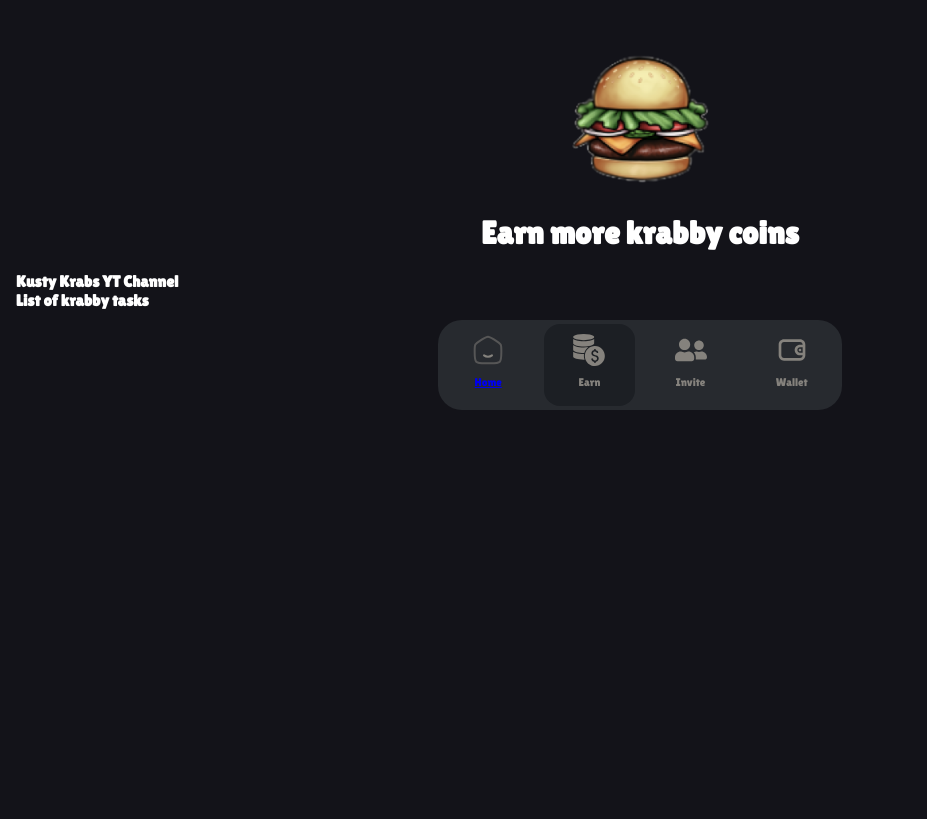
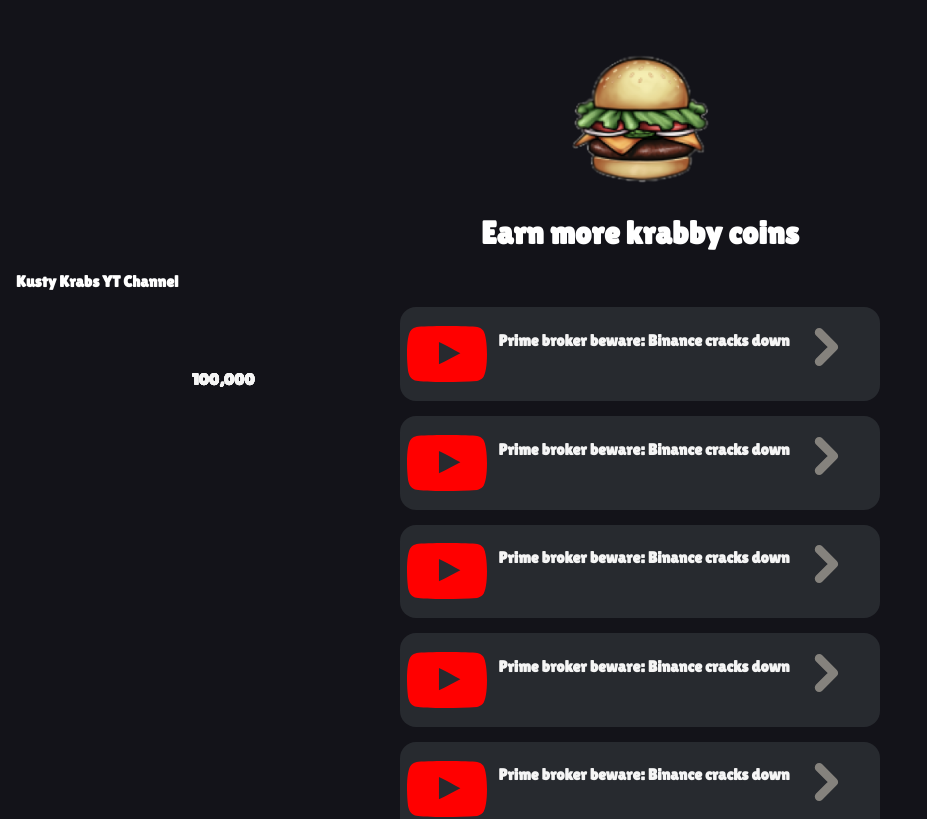
Before and after one commit to popcorn150/The-krusty-krabs-kitchen, a React (Create React App) app in the folder kusty-krabs-kitchen/: page /earn in a window 1280 px wide. Shown: the top 819 px of the page, without its empty margins (0-927 px from the left). Built offline with nearby package versions, Linux system fonts and the light colour scheme; the HTML template or start-up script is replaced by a standard one.

Commit message:
earn, tasks, btn modified

```diff
--- a/kusty-krabs-kitchen/src/Components/Tasks/Tasks.css
+++ b/kusty-krabs-kitchen/src/Components/Tasks/Tasks.css
@@ -0,0 +1,48 @@
+.task__style {
+    width: 80px;
+    height: 80px;
+    padding: 2px;
+}
+
+.task__container {
+    margin: 0 auto;
+    display: flex;
+    align-items: start;
+    align-self: center;
+    transform: translate(var(--tw-translate-x), var(--tw-translate-y) rotate(var(--tw-rotate)) skewX(var(--tw-skew-x)) skewY(var(--tw-skew-y)) scaleX(var(--tw-scale-x)) scaleY(var(--tw-scale-y)));
+    --tw-translate-x: 50%;
+    width: calc(100% - 2rem
+            /* 32px */
+        );
+    max-width: 30rem;
+    background-color: rgb(39, 42, 47, 1);
+    z-index: 50;
+    border-radius: 1rem;
+    font-size: 1rem;
+    line-height: 1rem;
+    margin-top: 15px;
+}
+
+.task__contents {
+    display: flex;
+    color: whitesmoke;
+    padding: 0.3rem;
+}
+
+.task__contents h3 {
+    font-size: 1rem;
+    padding-left: 0.6rem;
+    padding-top: 0.3rem;
+}
+
+.task__contents h4 {
+    position: absolute;
+    left: 12rem;
+    top: 21.9rem;
+}
+
+@media (max-width: 480px) {
+    .task__contents h4 {
+        left: 7rem;
+    }
+}
--- a/kusty-krabs-kitchen/src/Components/Tasks/Tasks.jsx
+++ b/kusty-krabs-kitchen/src/Components/Tasks/Tasks.jsx
@@ -0,0 +1,19 @@
+import React from 'react';
+import './Tasks.css';
+
+function TaskCard({ svgIcon1, title, subtitle, svgIcon2 }) {
+    return (
+        <>
+            <div className='task__container'>
+                <div className='task__contents'>
+                    <div dangerouslySetInnerHTML={{ __html: svgIcon1 }} className='task__style' />
+                    <h3>{title}</h3>
+                    <h4>{subtitle}</h4>
+                    <div dangerouslySetInnerHTML={{ __html: svgIcon2 }} />
+                </div>
+            </div>
+        </>
+    )
+}
+
+export default TaskCard;
--- a/kusty-krabs-kitchen/src/pages/Earn/Earn.css
+++ b/kusty-krabs-kitchen/src/pages/Earn/Earn.css
@@ -11,5 +11,5 @@
 }
 
 .sub__txt {
-    margin: 0 1rem;
+    margin: 1rem 1rem;
 }
```
Also changed, not shown: kusty-krabs-kitchen/src/Components/Button/Button.jsx (line endings or trailing spaces), kusty-krabs-kitchen/src/pages/Earn/Earn.js.
